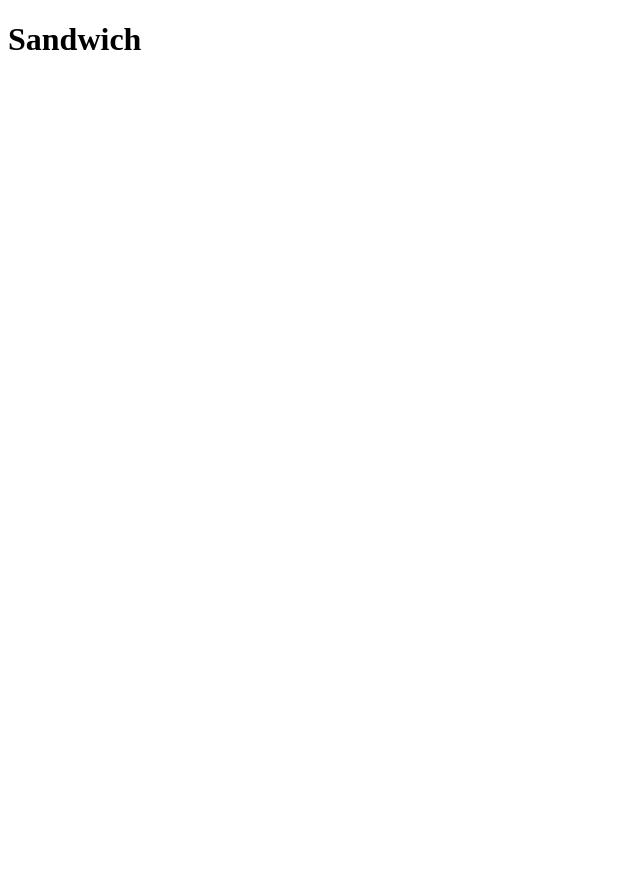
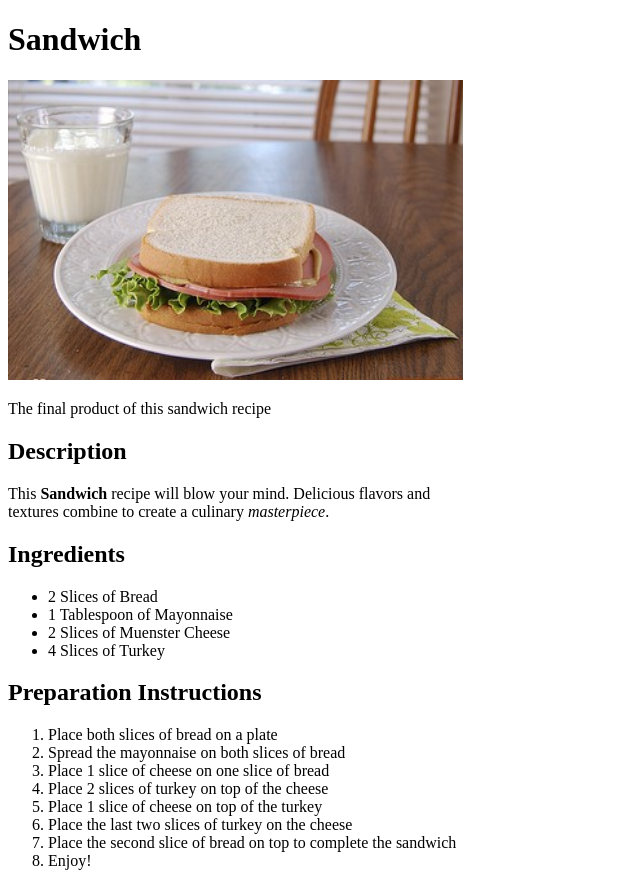
Before and after one commit to bburchett13/odin-recipes, a plain HTML site: page recipes/sandwich.html in a window 1280 px wide. Shown: the whole page, without its empty margins (0-640 px from the left). Before the commit the page ends 800 px from the top, so only its background shows below. Drawn offline with Linux system fonts and the light colour scheme.

Commit message:
Filled out the sandwich recipe

```diff
--- a/recipes/sandwich.html
+++ b/recipes/sandwich.html
@@ -14,6 +14,44 @@
 
         <h1>Sandwich</h1>
 
+        <img src="../images/sandwich.jpg" alt="Image of a tastey looking sandwich" height="300">
+
+        <p>The final product of this sandwich recipe</p>
+
+        <h2>Description</h2>
+
+        <p>
+            This <strong>Sandwich</strong> recipe will blow your mind. Delicious flavors and <br>
+            textures combine to create a culinary <em>masterpiece</em>.
+        </p>
+
+        <h2>Ingredients</h2>
+
+        <ul>
+
+            <li>2 Slices of Bread</li>
+            <li>1 Tablespoon of Mayonnaise</li>
+            <li>2 Slices of Muenster Cheese</li>
+            <li>4 Slices of Turkey</li>
+
+        </ul>
+
+        <h2>Preparation Instructions</h2>
+
+        <ol>
+
+            <li>Place both slices of bread on a plate</li>
+            <li>Spread the mayonnaise on both slices of bread</li>
+            <li>Place 1 slice of cheese on one slice of bread</li>
+            <li>Place 2 slices of turkey on top of the cheese</li>
+            <li>Place 1 slice of cheese on top of the turkey</li>
+            <li>Place the last two slices of turkey on the cheese</li>
+            <li>Place the second slice of bread on top to complete the sandwich</li>
+            <li>Enjoy!</li>
+
+        </ol>
+
+
     </body>
 
 
```
